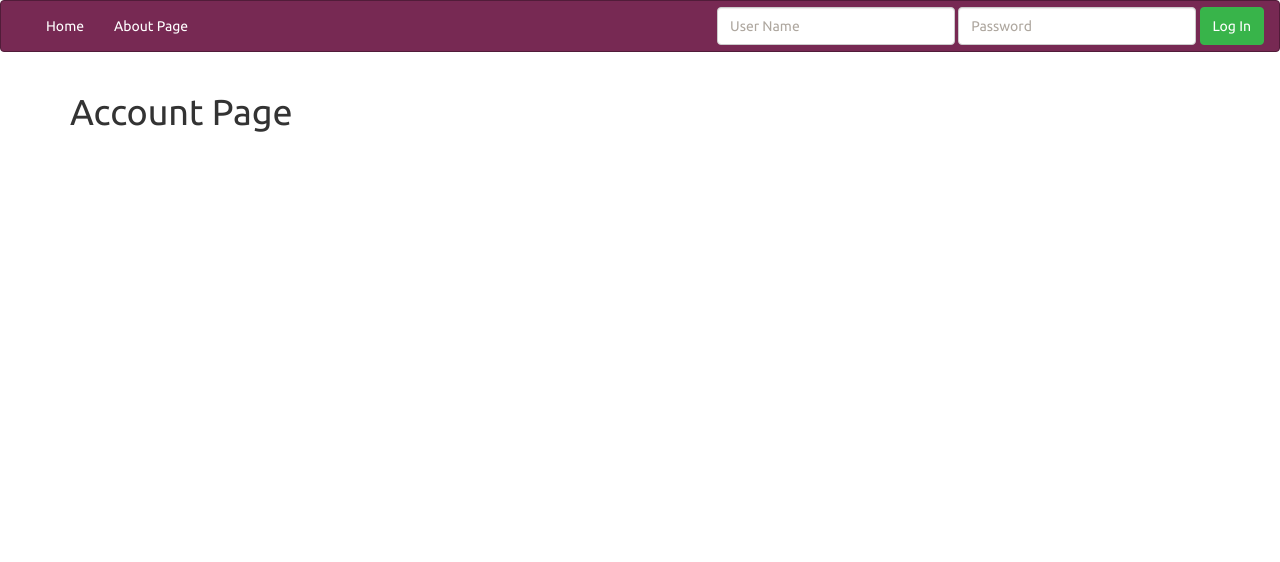
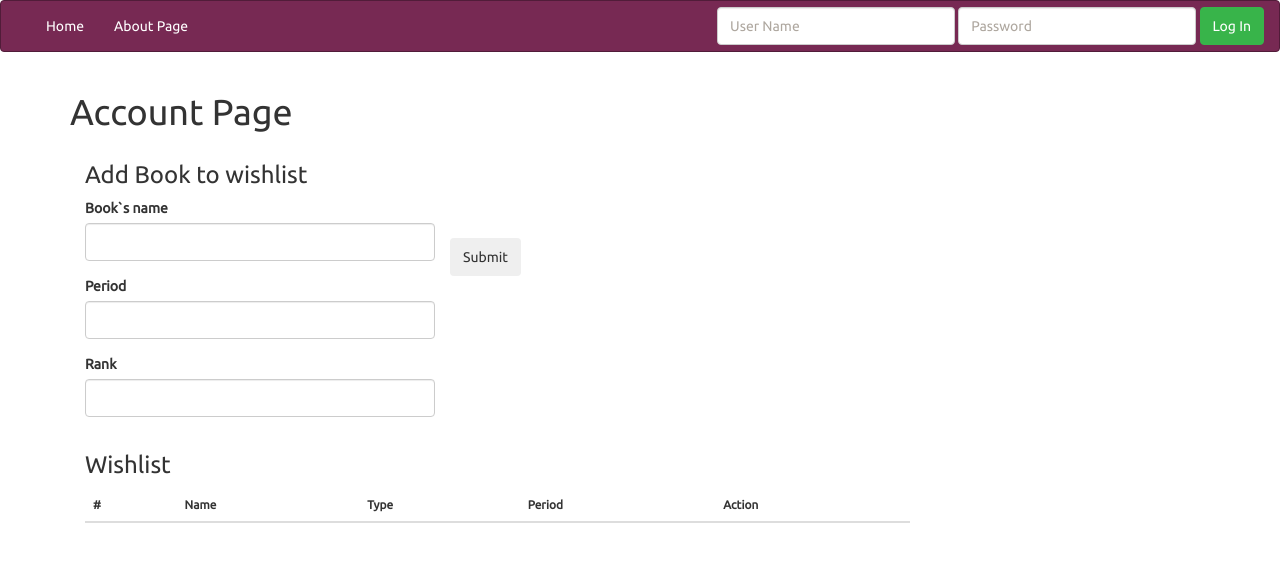
Before and after one commit to marcupalii/library-management., a Flask app: page /account in a window 1280 px wide. Shown: the top 562 px of the page. Run offline with Flask 2, Linux system fonts and the light colour scheme; lists and menus that the app fills with data are empty.

Commit message:
-wishlist -add book to wishlist

```diff
--- a/app/__init__.py
+++ b/app/__init__.py
@@ -1,9 +1,12 @@
+
+
 from flask import Flask
 from flask_sqlalchemy import SQLAlchemy
 
-
+next_book = dict()
 app = Flask(__name__, instance_relative_config=True)
 app.config.from_object('config')
 db = SQLAlchemy(app)
 
+# cand execut models ca main module comm importul de mai jos,import circular
 from app import routes
--- a/app/routes.py
+++ b/app/routes.py
@@ -1,6 +1,10 @@
-from flask import render_template, request, session, url_for, redirect, abort
+from threading import Thread
+
+from flask import render_template, request, session, url_for, redirect, abort, current_app
 from app import app
-from app.models import User
+from app.models import User, Wishlist, EntryWishlist, Book
+from helpers import _wishlist_delete_entry,_add_book_to_wishlist
+
 import hashlib
 
 @app.errorhandler(401)
@@ -22,10 +26,24 @@ def FUN_404(error):
 def FUN_405(error):
     return render_template("page_405.html"), 405
 
+#
+# def send_async_email(app, msg):
+#     n, p = msg
+#     with app.app_context():
+#         while True:
+#             _user = User.query.filter_by(username=n).first()
+#             print(_user)
+#
+# def send_email(name,passw):
+#     msg = (name,passw)
+#     Thread(target=send_async_email,
+#            args=(current_app._get_current_object(), msg)).start()
+
 
 @app.route("/")
 @app.route('/home')
 def home():
+
     return render_template("home.html")
 
 
@@ -36,16 +54,16 @@ def about():
 
 @app.route("/login", methods=['GET','POST'])
 def login():
+
     user_name_submitted = request.form.get("name")
     pass_submitted = request.form.get("pw")
     _user = User.query.filter_by(username=user_name_submitted).first()
-    print(_user)
     if _user:
         if _user.password == hashlib.sha512(pass_submitted.encode()).hexdigest():
             session["current_user"] = _user.username
             session["current_type"] = _user.type
-
-            print(session.get("current_type"),session.get("current_type"))
+            # send_email(_user.username,_user.type)
+            # print(session.get("current_type"),session.get("current_type"))
             return render_template("account.html")
 
     return render_template("about.html")
@@ -58,9 +76,54 @@ def logout():
     return render_template("about.html")
 
 
+def getWishlist(user_id):
+    _wishLists = Wishlist.query.filter_by(id_user=user_id)
+    res = []
+    if _wishLists:
+        print(_wishLists)
+        for _wishList in _wishLists:
+            _entryWishList = _wishList.entrywishlist
+            if _entryWishList:
+                _book = Book.query.filter_by(id=_entryWishList.id_book).first()
+                if _book:
+                    res.append([_entryWishList.rank,_book.name,_book.type,_entryWishList.period,_entryWishList.id_wishlist])
+
+    return [sorted(res,key=lambda l: l[0])]
+
+
+@app.route("/wishlist_delete_entry/<entry_id>",methods=["GET"])
+def wishlist_delete_entry(entry_id):
+    _user = User.query.filter_by(username=session.get("current_user",None)).first()
+    if _user:
+        _wishlist = Wishlist.query.filter_by(id=entry_id).first()
+        if _wishlist.id_user == _user.id:
+            _wishlist_delete_entry(entry_id,_wishlist.entrywishlist,_user.id)
+        else:
+            return abort(401)
+    return redirect(url_for("account"))
+
+
+@app.route("/add_book_to_wishlist",methods=["POST"])
+def add_book_to_wishlist():
+    _name = request.form.get("name")
+    _period = request.form.get("period")
+    _rank = request.form.get("rank")
+    _book = Book.query.filter_by(name=_name).first()
+    if _book:
+        _add_book_to_wishlist(_book,session.get("current_user",None),_period,_rank)
+    else:
+        return abort(401)
+
+    return redirect(url_for("account"))
+
 @app.route("/account")
 def account():
-    return render_template("account.html")
+    _user_curr = session.get("current_user", None)
+    _wishlist = []
+    if _user_curr:
+        _user = User.query.filter_by(username=_user_curr).first()
+        _wishlist = getWishlist(_user.id)
+    return render_template("account.html", wishlist=_wishlist)
 
 
 @app.route("/admin")
--- a/app/templates/account.html
+++ b/app/templates/account.html
@@ -2,4 +2,53 @@
 {% block page_title %}Account Page {% endblock %}
 {% block body %}
     {{ super() }}
+
+    <div class="col-lg-6">
+        <h3>Add Book to wishlist</h3>
+
+        <form class="content-section row" action="/add_book_to_wishlist" method='post'>
+            <div class="form-group col-lg-8" >
+                <label for="name">Book`s name</label>
+                <input type="text" class="form-control" name="name">
+            </div>
+            <div class="form-group col-lg-8">
+                <label for="period">Period</label>
+                <input type="period" class="form-control" name="period">
+            </div>
+            <div class="form-group col-lg-8">
+                <label for="rank">Rank</label>
+                <input type="rank" class="form-control" name="rank">
+            </div>
+            <br><br>
+            <button type="submit" class="btn" class="col-">Submit</button>
+        </form>
+    </div>
+
+    <div class="col-lg-9">
+        <h3>Wishlist</h3>
+
+        <table class="table small">
+            <thead>
+            <tr>
+                <th>#</th>
+                <th>Name</th>
+                <th>Type</th>
+                <th>Period</th>
+                <th>Action</th>
+            </tr>
+            </thead>
+
+            {% for _wishlist in wishlist %}
+                {% for entry in _wishlist %}
+                    <tr>
+                        <th> {{ entry[0] }} </th>
+                        <td> {{ entry[1] }} </td>
+                        <td> {{ entry[2] }} </td>
+                        <td> {{ entry[3] }} </td>
+                        <td><a href="/wishlist_delete_entry/{{ entry[4] }}">Delete</a></td>
+                    </tr>
+                {% endfor %}
+            {% endfor %}
+        </table>
+    </div>
 {% endblock %}
```
Also changed, not shown: app/models.py (+75 -33 lines), helpers.py (added, +40 -0 lines), app/libraryDatabase.db.
